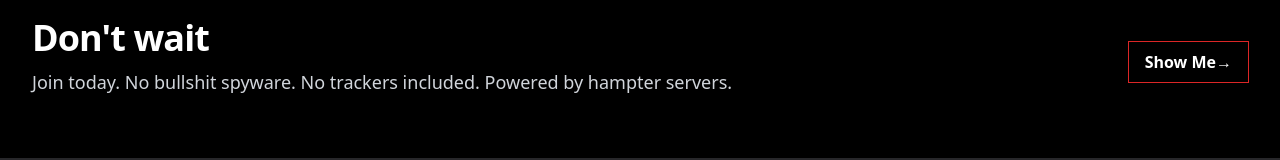
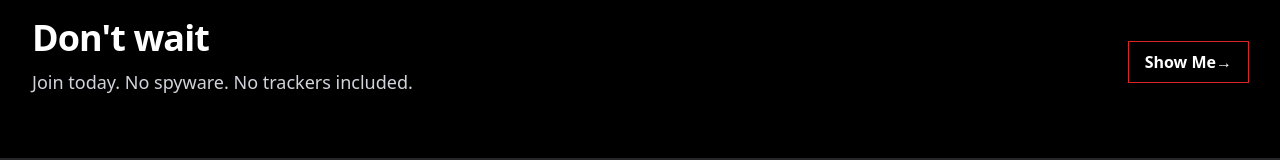
Before and after one commit to Xoniaapp/Homepage, a React (Vite) app: page / in a window 1280 px wide. Shown: the part 2306-2466 px from the top of the page. Built offline with nearby package versions, Linux system fonts and the light colour scheme.

Commit message:
fix: remove some words

```diff
--- a/src/components/Banner.tsx
+++ b/src/components/Banner.tsx
@@ -7,8 +7,7 @@ export default function Banner() {
             Don't wait
           </h2>
           <p className="mt-3 max-w-3xl text-lg leading-6 text-gray-300">
-            Join today. No bullshit spyware. No trackers included. Powered by
-            hampter servers.
+            Join today. No spyware. No trackers included.
           </p>
         </div>
         <div className="mt-8 lg:mt-0 lg:ml-8">
```
